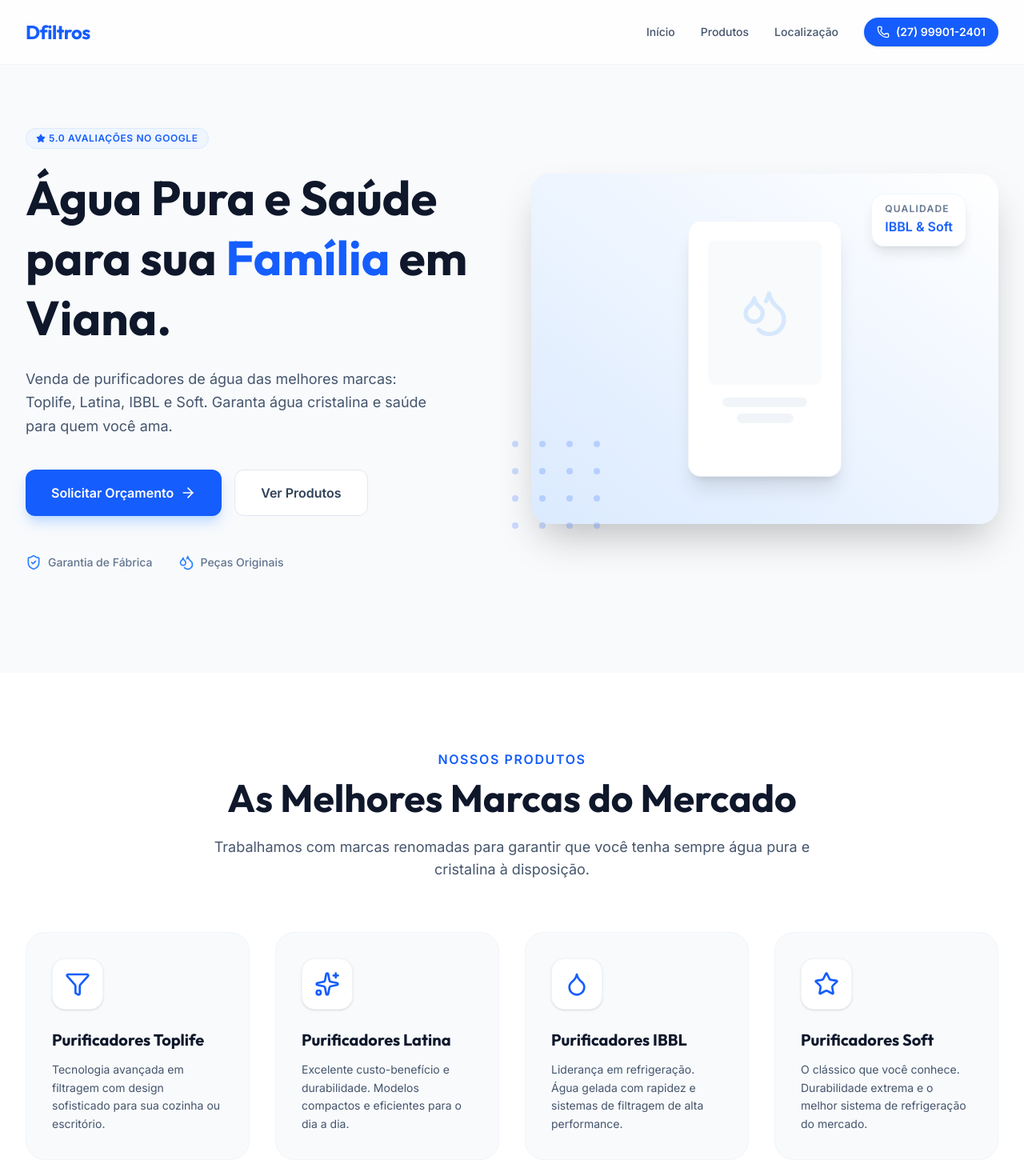
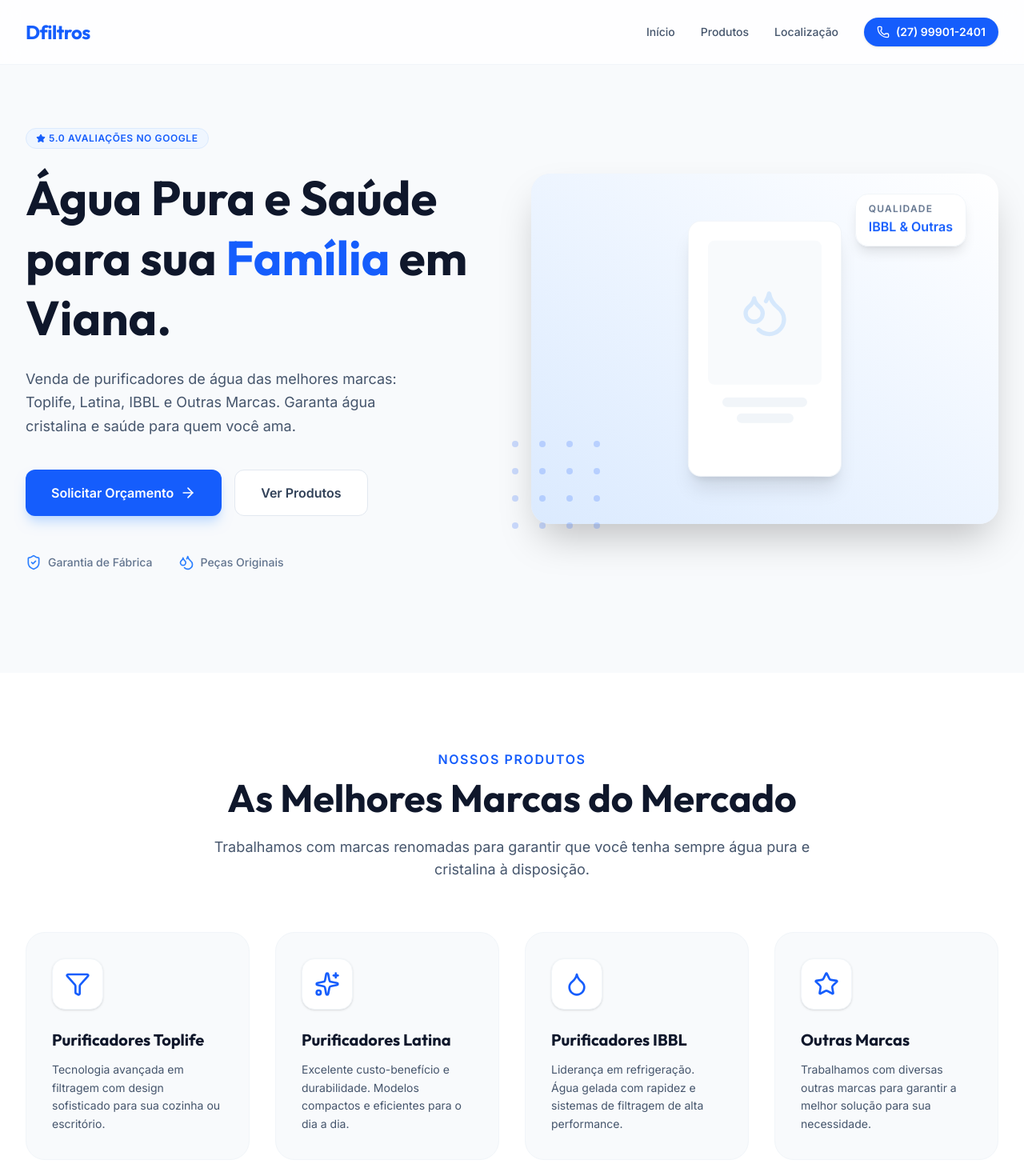
Before and after one commit to dimialvesea-svg/dfiltros-site, a React (Vite) app: page / in a window 1280 px wide. Shown: the top 1470 px of the page at 80% size. Built offline with nearby package versions, Linux system fonts and the light colour scheme.

Commit message:
feat: update product brands in Hero and Products sections
Replace specific brand references with generic "Outras Marcas" to improve flexibility in the product catalog.

```diff
--- a/src/components/Hero.tsx
+++ b/src/components/Hero.tsx
@@ -33,7 +33,7 @@ export default function Hero() {
             </h1>
 
             <p className="text-lg text-slate-600 mb-10 max-w-lg leading-relaxed">
-              Venda de purificadores de água das melhores marcas: Toplife, Latina, IBBL e Soft. Garanta água cristalina e saúde para quem você ama.
+              Venda de purificadores de água das melhores marcas: Toplife, Latina, IBBL e Outras Marcas. Garanta água cristalina e saúde para quem você ama.
             </p>
 
             <div className="flex flex-col sm:flex-row gap-4">
@@ -97,7 +97,7 @@ export default function Hero() {
                 {/* Floating tags */}
                 <div className="absolute top-10 right-10 bg-white/90 backdrop-blur px-4 py-3 rounded-2xl shadow-lg border border-slate-100 animate-bounce">
                   <div className="text-xs text-slate-500 font-bold uppercase tracking-widest leading-none mb-1">Qualidade</div>
-                  <div className="text-blue-600 font-bold">IBBL & Soft</div>
+                  <div className="text-blue-600 font-bold">IBBL & Outras</div>
                 </div>
               </div>
             </div>
--- a/src/components/Products.tsx
+++ b/src/components/Products.tsx
@@ -25,8 +25,8 @@ const products = [
   },
   {
     icon: <Star className="w-8 h-8" />,
-    title: "Purificadores Soft",
-    description: "O clássico que você conhece. Durabilidade extrema e o melhor sistema de refrigeração do mercado.",
+    title: "Outras Marcas",
+    description: "Trabalhamos com diversas outras marcas para garantir a melhor solução para sua necessidade.",
   },
 ];
 
```
